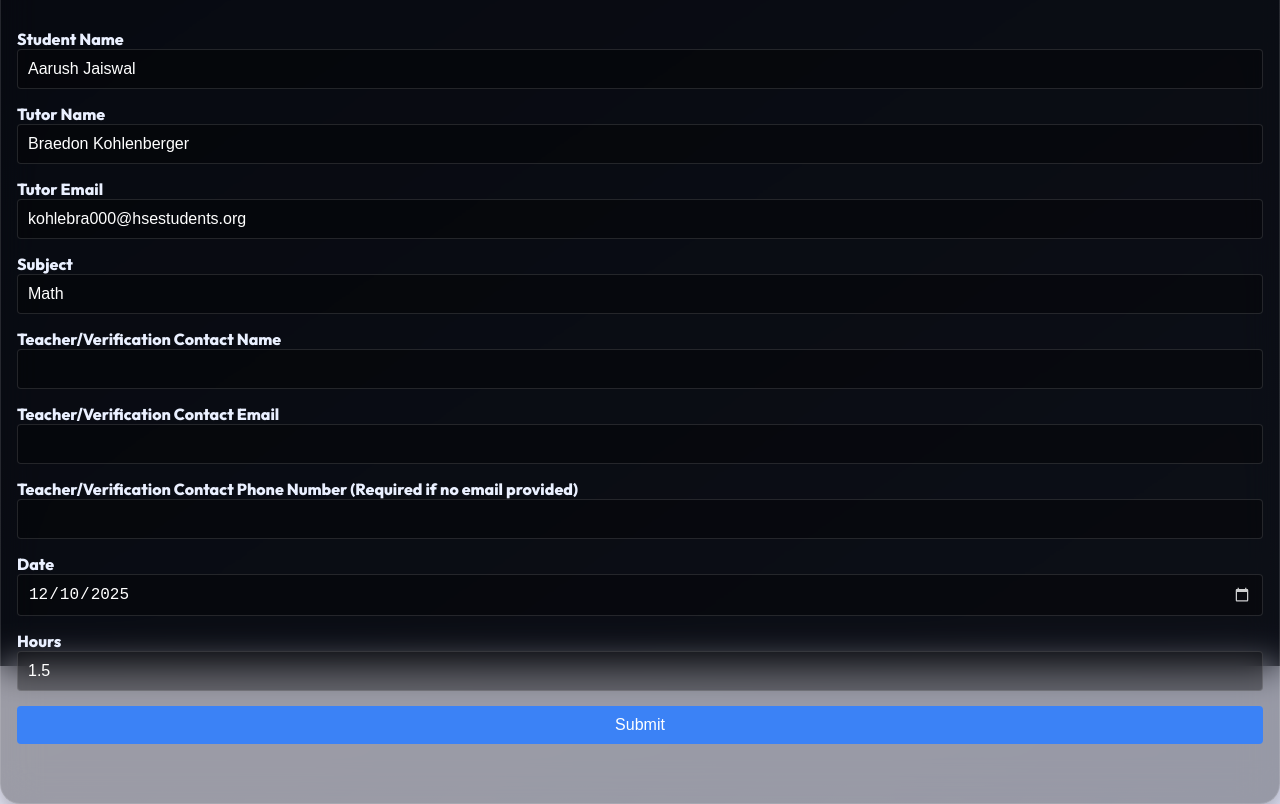
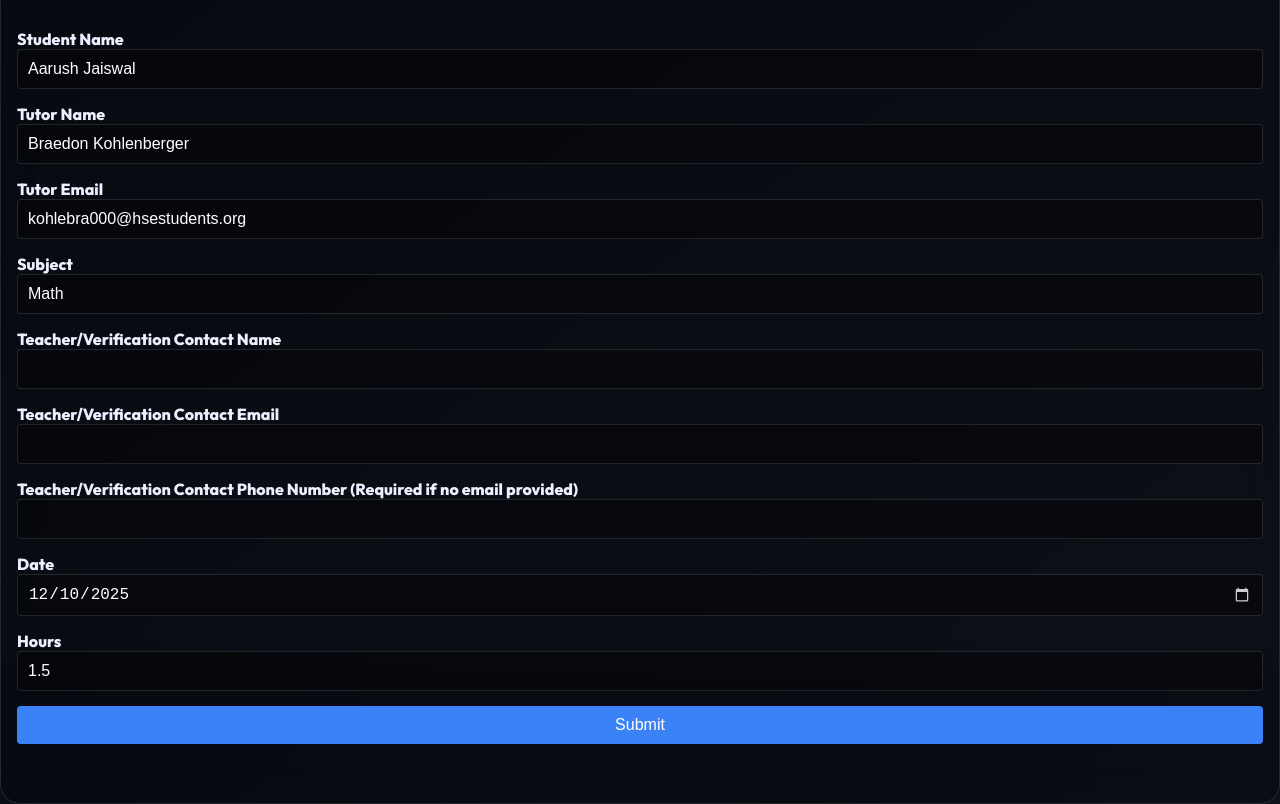
Before and after one commit to voluntutor/main, a plain HTML site: page dashboard/submit-hours/submit-hours.html in a window 1280 px wide. Both pictures are taken after a click on the button "Toggle theme". Shown: the part 134-938 px from the top of the page. Drawn offline with Linux system fonts and the light colour scheme.

Commit message:
Overscroll behaviour fix for dark themes

```diff
--- a/dashboard/student.css
+++ b/dashboard/student.css
@@ -13,7 +13,7 @@
   --radius: 20px;
 }
 
-body.dark {
+body.dark, html.dark {
   --bg-grad: linear-gradient(145deg, #0b0f1a 0%, #141824 100%);
   --glass: rgba(0, 0, 0, .35);
   --glass-border: rgba(255, 255, 255, .12);
--- a/dashboard/style.css
+++ b/dashboard/style.css
@@ -14,7 +14,7 @@
   --ok: #22c55e;
 }
 
-body.dark{
+body.dark, html.dark{
   --bg-grad: linear-gradient(145deg, #0b0f1a 0%, #141824 100%);
   --glass: rgba(0,0,0,.35);
   --glass-border: rgba(255,255,255,.12);
--- a/dashboard/submit-hours/submit-hours.css
+++ b/dashboard/submit-hours/submit-hours.css
@@ -14,7 +14,7 @@
   --ok: #22c55e;
 }
 
-body.dark{
+body.dark, html.dark{
   --bg-grad: linear-gradient(145deg, #0b0f1a 0%, #141824 100%);
   --glass: rgba(0,0,0,.35);
   --glass-border: rgba(255,255,255,.12);
--- a/dashboard/submit-hours/submit-hours.js
+++ b/dashboard/submit-hours/submit-hours.js
@@ -40,17 +40,17 @@ document.getElementById('studentTutorForm').addEventListener('submit', function(
   // Apply the saved theme on page load
 const applyTheme = () => {
   const savedTheme = localStorage.getItem('vt-theme');
-  if (savedTheme === 'dark') {
-    document.body.classList.add('dark');
-  } else {
-    document.body.classList.remove('dark');
-  }
+  const isDark = savedTheme === 'dark';
+  document.body.classList.toggle('dark', isDark);
+  document.documentElement.classList.toggle('dark', isDark);
 };
 applyTheme();
 
 // Add event listener to the theme toggle button
 document.getElementById('themeToggle')?.addEventListener('click', () => {
-  const isDark = document.body.classList.toggle('dark');
+  const isDark = !document.body.classList.contains('dark');
+  document.body.classList.toggle('dark', isDark);
+  document.documentElement.classList.toggle('dark', isDark);
   localStorage.setItem('vt-theme', isDark ? 'dark' : 'light');
 });
 
--- a/dashboard/teacher-dash.css
+++ b/dashboard/teacher-dash.css
@@ -14,7 +14,7 @@
     --ok: #22c55e;
   }
 
-  body.dark{
+  body.dark, html.dark{
     --bg-grad: linear-gradient(145deg, #0b0f1a 0%, #141824 100%);
     --glass: rgba(0,0,0,.35);
     --glass-border: rgba(255,255,255,.12);
--- a/dashboard/teacher-info/teacher-info.css
+++ b/dashboard/teacher-info/teacher-info.css
@@ -14,7 +14,7 @@
     --ok: #22c55e;
   }
 
-  body.dark{
+  body.dark, html.dark{
     --bg-grad: linear-gradient(145deg, #0b0f1a 0%, #141824 100%);
     --glass: rgba(0,0,0,.35);
     --glass-border: rgba(255,255,255,.12);
--- a/dashboard/tutor-info/tutor-info.css
+++ b/dashboard/tutor-info/tutor-info.css
@@ -14,7 +14,7 @@
     --ok: #22c55e;
   }
 
-  body.dark{
+  body.dark, html.dark{
     --bg-grad: linear-gradient(145deg, #0b0f1a 0%, #141824 100%);
     --glass: rgba(0,0,0,.35);
     --glass-border: rgba(255,255,255,.12);
--- a/dashboard/tutor-info/tutor-signup.css
+++ b/dashboard/tutor-info/tutor-signup.css
@@ -12,6 +12,17 @@
 }
 
 body.dark {
+    --bg: #0b0b0b;
+    --glass: rgba(0, 0, 0, 0.5);
+    --glass-border: rgba(0, 102, 255, 0.5);
+    --text: #eaf0ff;
+    --muted: #aaa;
+    --accent: #3399ff;
+    --accent-2: #66a6ff;
+    --shadow: 0 8px 28px rgba(0, 0, 0, 0.7);
+}
+
+html.dark {
     --bg: #0b0b0b;
     --glass: rgba(0, 0, 0, 0.5);
     --glass-border: rgba(0, 102, 255, 0.5);
```
Also changed, not shown: dashboard/student.js (+6 -3 lines), dashboard/teacher-dash.js (+6 -3 lines), dashboard/teacher-info/teacher-info.js (+6 -6 lines), dashboard/tutor-info/tutor-info.js (+6 -6 lines), dashboard/tutor-info/tutor-signup.js (+5 -2 lines), dashboard/tutor.js (+6 -3 lines).
